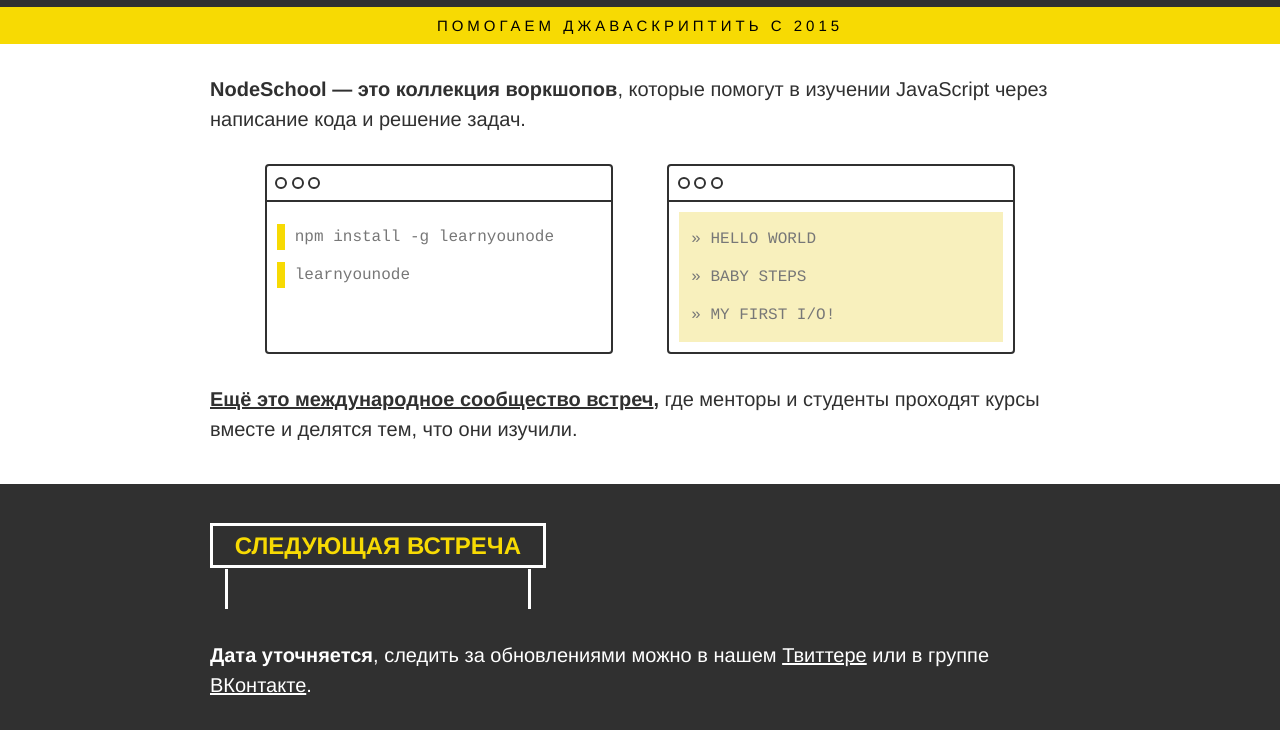
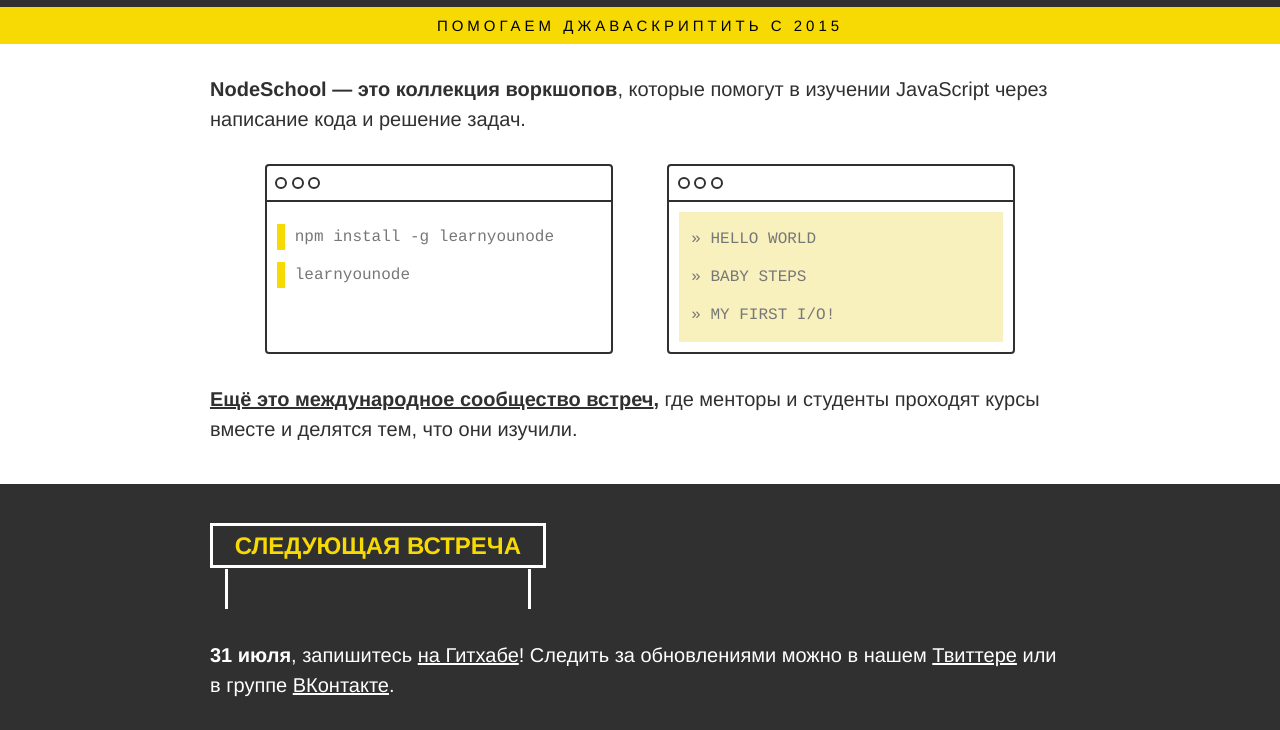
Before and after one commit to nodeschool/spb, a plain HTML site: page index.html in a window 1280 px wide. Shown: the part 222-952 px from the top of the page. Drawn offline with Linux system fonts and the light colour scheme.

Commit message:
Add link to event

```diff
--- a/index.html
+++ b/index.html
@@ -64,7 +64,7 @@
         </span>
         </h2>
         <div class="event-meta list-inline">
-          <p><strong>Дата уточняется</strong>, следить за обновлениями можно в нашем <a href="https://twitter.com/nodeschoolspb">Твиттере</a> или в группе <a href="https://vk.com/nodeschool_spb">ВКонтакте</a>.</p>
+          <p><strong>31 июля</strong>, запишитесь <a href="https://github.com/nodeschool/27">на Гитхабе</a>! Следить за обновлениями можно в нашем <a href="https://twitter.com/nodeschoolspb">Твиттере</a> или в группе <a href="https://vk.com/nodeschool_spb">ВКонтакте</a>.</p>
         </div>
       </section>
     </div>
```
